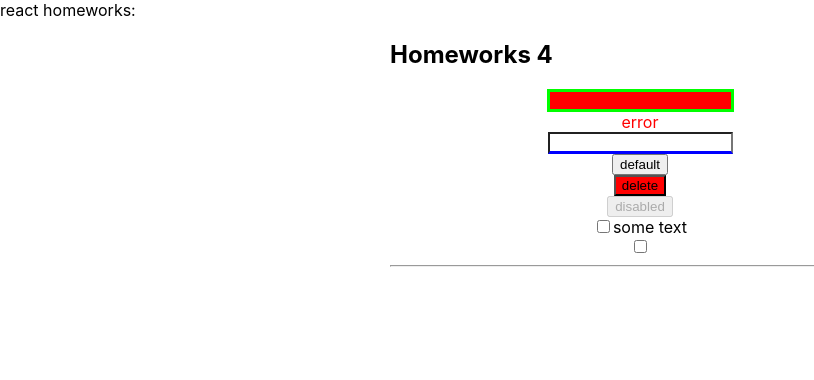
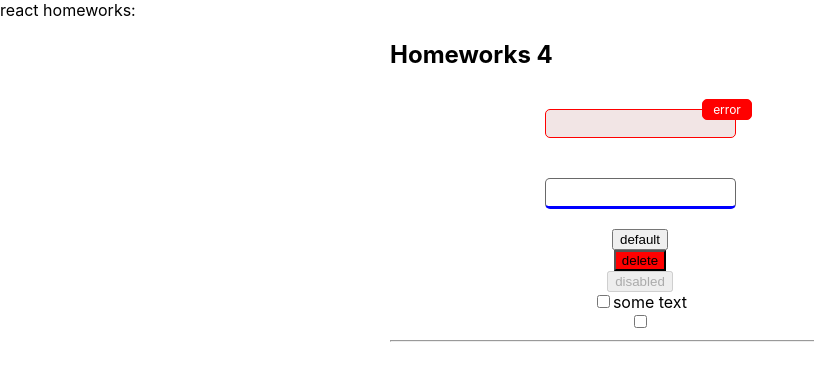
Before and after one commit to aivan3d66/tasksFromIgnat, a React (Create React App) app in the folder my-app/: page / in a window 1280 px wide. Shown: the top 380 px of the page, without its empty margins (0-814 px from the left). Built offline with nearby package versions, Linux system fonts and the light colour scheme.

Commit message:
add styles to super, errorInputs and error classes

```diff
--- a/my-app/src/p2-homeworks/h4/common/c1-SuperInputText/SuperInputText.module.css
+++ b/my-app/src/p2-homeworks/h4/common/c1-SuperInputText/SuperInputText.module.css
@@ -1,12 +1,31 @@
 .superInput {
-
+    padding: 6px;
+    margin: 20px 0;
+    border-radius: 5px;
+    border: 1px solid rgba(105, 105, 105, 1);
+    background-color: #ffffff;
 }
 
 .errorInput {
-    border: 3px solid lime;
-    background: red;
+    padding: 6px;
+    margin: 20px 0;
+    border-radius: 5px;
+    border: 1px solid red;
+    background-color: rgba(128, 0, 0, 0.1);
 }
 
 .error {
-    color: red;
+    position: absolute;
+    top: 10px;
+    right: 138px;
+    width: 50px;
+    padding: 2px;
+    margin: 0;
+
+    color: white;
+    text-align: center;
+    font-size: 12px;
+    border-radius: 5px;
+    border: 1px solid red;
+    background-color: red;
 }
```
